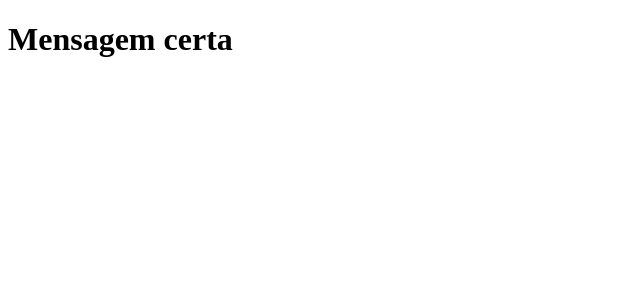
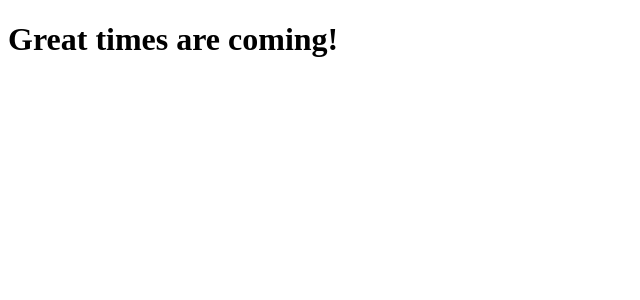
Before and after one commit to brunoberger-br/clone-tabnews, a Next.js app: page / in a window 1280 px wide. Shown: the top 300 px of the page, without its empty margins (0-640 px from the left). Built offline with nearby package versions, Linux system fonts and the light colour scheme.

Commit message:
atualiza texto da pagina inicial

```diff
--- a/pages/index.js
+++ b/pages/index.js
@@ -1,5 +1,5 @@
 function Home() {
-  return <h1>Mensagem certa</h1>;
+  return <h1>Great times are coming!</h1>;
 }
 
 export default Home;
```
